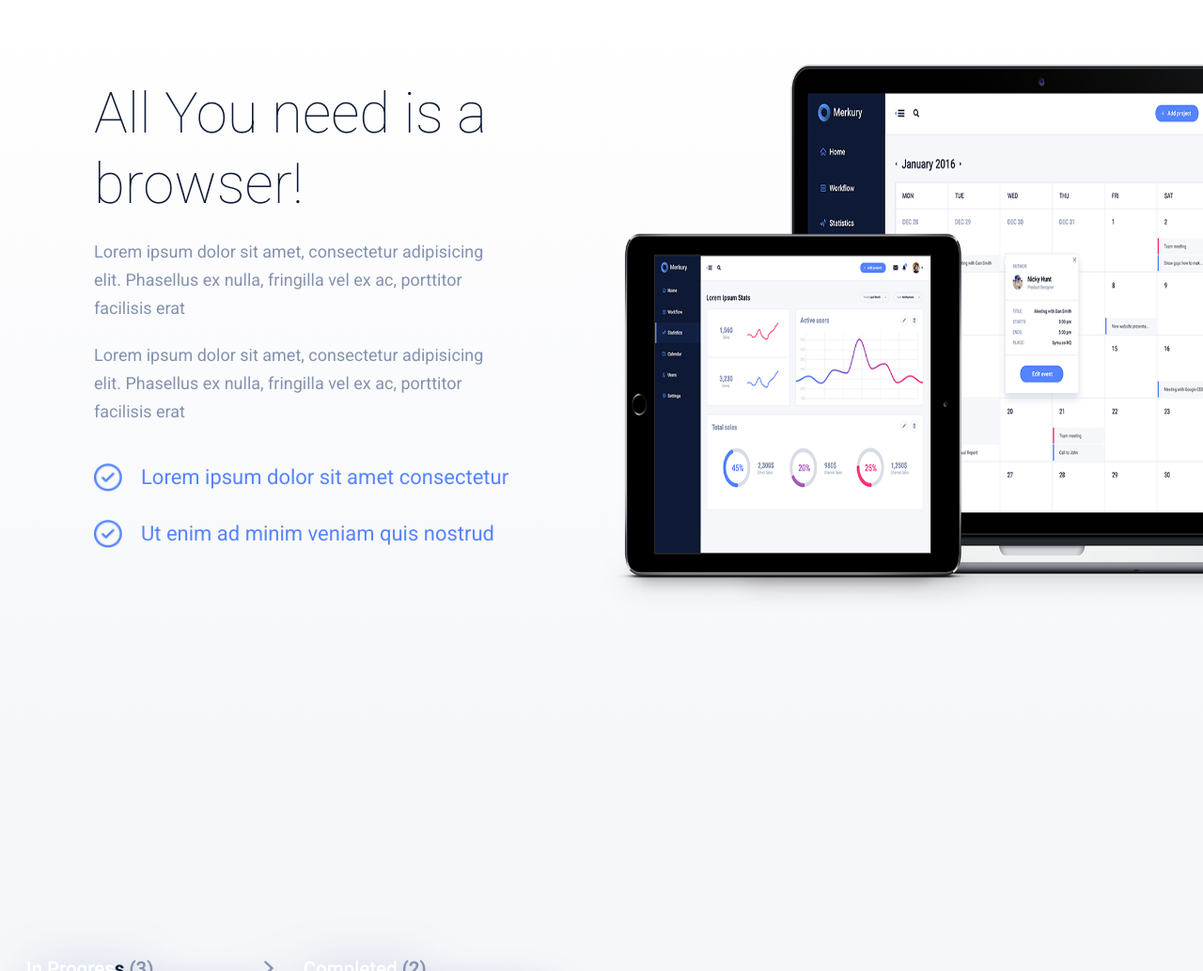
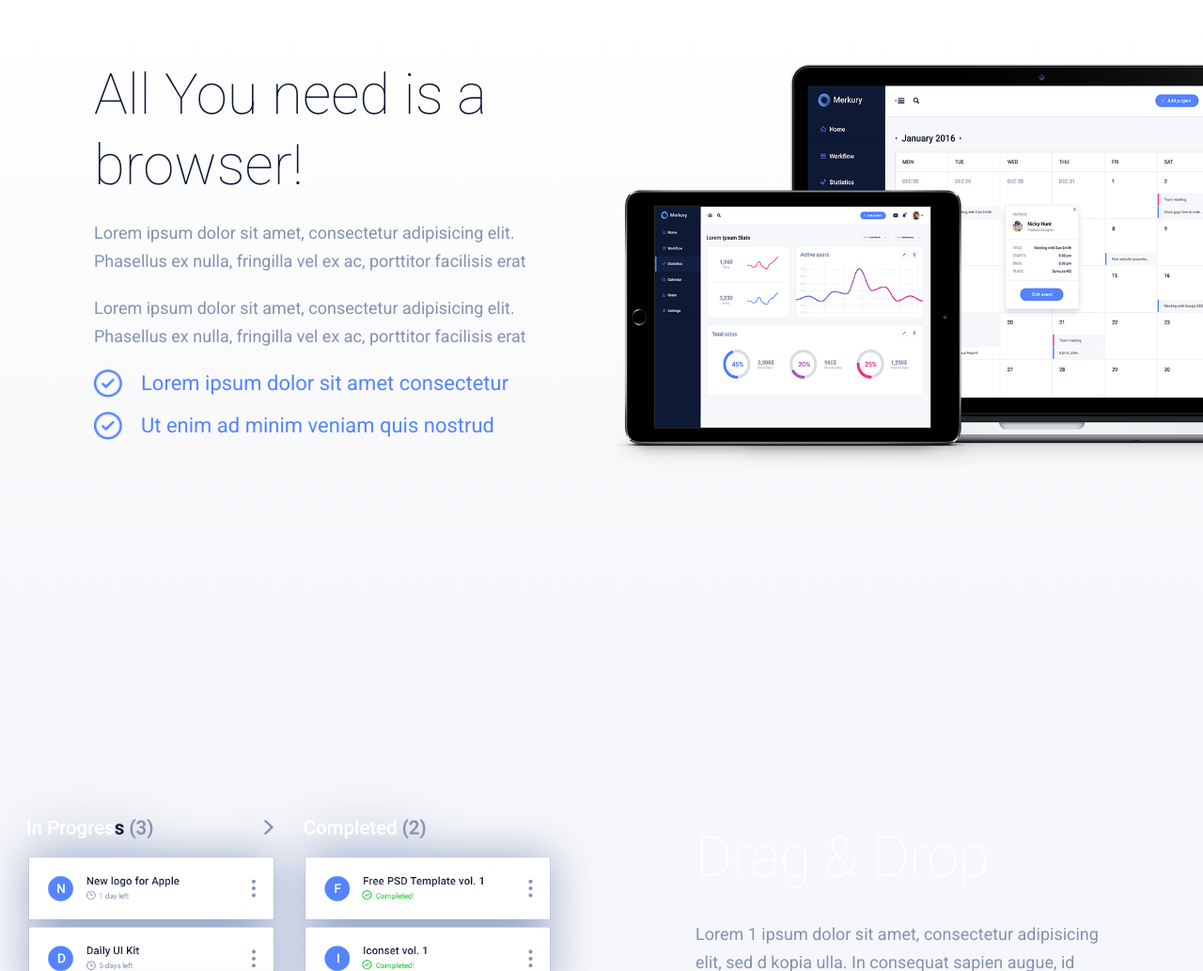
Before and after one commit to XioRi007/landing, a website built with webpack: page resources/index.html in a window 1280 px wide. Shown: the part 1979-3012 px from the top of the page at 94% size. Built offline with nearby package versions, Linux system fonts and the light colour scheme.

Commit message:
fixing browser img scale

```diff
--- a/resources/css/app.css
+++ b/resources/css/app.css
@@ -561,6 +561,25 @@ a {
         padding-left: 175px;
     }
 
+    .browser_img {
+        height: 650px;
+        padding-top: 65px;
+    }
+
+    .browser_text {
+        margin-top: 20px;
+        padding-right: 100px;
+    }
+
+    .browser_checklist {
+        margin-top: 40px;
+    }
+
+    .browser_padding {
+        padding-top: 40px;
+    }
+
+
     .template_img {
         width: 100%;
     }
@@ -575,6 +594,13 @@ a {
 
     .template_note_line_second:before {
         right: 35vw;
+    }
+}
+
+@media (max-width: 1500px) {
+    .browser_img {
+        height: 600px;
+        padding-top: 65px;
     }
 }
 
@@ -641,24 +667,6 @@ a {
         left: 61%;
     }
 
-    .browser_img {
-        height: 650px;
-        padding-top: 65px;
-    }
-
-    .browser_text {
-        margin-top: 20px;
-        padding-right: 100px;
-    }
-
-    .browser_checklist {
-        margin-top: 40px;
-    }
-
-    .browser_padding {
-        padding-top: 40px;
-    }
-
     .checklist_item {
         margin-bottom: 30px;
     }
@@ -679,6 +687,23 @@ a {
         margin: 100px 30px;
     }
 }
+@media (max-width: 1350px) {
+    .browser_img {
+        height: 500px;
+    }
+
+    .browser_text {
+        padding-right: 50px;
+    }
+
+    .browser_checklist {
+        margin-top: 20px;
+    }
+
+    .checklist_item {
+        margin-bottom: 15px;
+    }
+}
 
 @media (max-width: 1200px) {
     .container {
@@ -694,13 +719,8 @@ a {
         flex-direction: column;
     }
 
-    .browser_padding {
-        padding-left: 50px;
-        padding-top: 50px;
-    }
-
     .browser_img {
-        height: 650px;
+        height: 700px;
     }
 
     .drag-n-drop {
```
